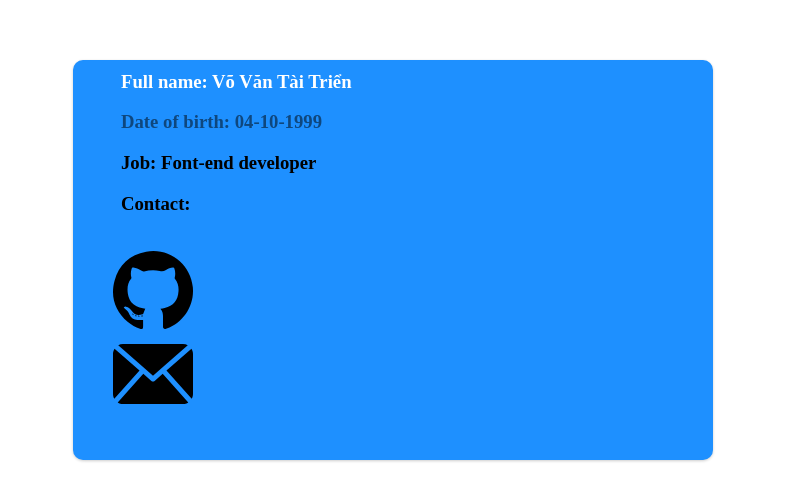
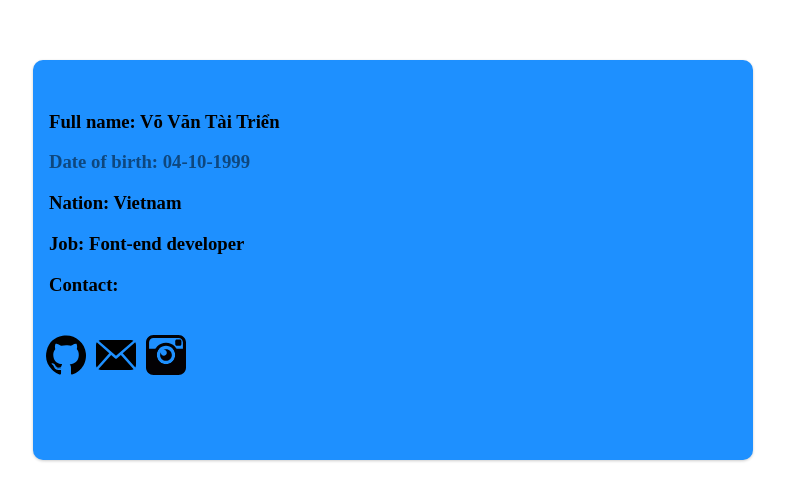
Before and after one commit to TaiTrien/TaiTrien.github.io, a plain HTML site: page index.html in a window 1280 px wide. Shown: the part 140-640 px from the top of the page, without its empty margins (247-1032 px from the left). Drawn offline with Linux system fonts and the light colour scheme.

Commit message:
Update layout

```diff
--- a/index.html
+++ b/index.html
@@ -12,12 +12,16 @@
 
 <body>
     <div class="card">
+        <div class="container">
             <div id="info">
                 <span>
                     <h3 id="fullName">Full name: Võ Văn Tài Triển</h3>
                 </span>
                 <span>
                     <h3 id="dateOfBirth">Date of birth: 04-10-1999</h3>
+                </span>
+                <span>
+                    <h3 id="nation">Nation: Vietnam</h3>
                 </span>
                 <span>
                     <h3 id="tittle">Job: Font-end developer</h3>
@@ -27,15 +31,25 @@
                 </span>
                 <ul id="links">
                     <li>
+                        <a href="https://github.com/TaiTrien" target="_blank">
                             <img id="iconGithub" onmouseover="changeGithubIcon()" onmouseout="backGithubNormal()"
                                 src="./public/images/github-logo.svg">
+                        </a>
                     </li>
                     <li>
+                        <a href="mailto:v.v.t.trien@gmail.com">
                             <img id="iconMail" onmouseover="changeMailIcon()" onmouseout="backMailNormal()"
                                 src="./public/images/mail-black.svg">
+                        </a>
                     </li>
-                <li></li>
+                    <li>
+                        <a href="https://www.instagram.com/chien__chien/" target="_blank">
+                            <img id="iconInsta" onmouseover="changeInstaIcon()" onmouseout="backInstaNormal()"
+                                src="./public/images/insta-before.svg">
+                        </a>
+                    </li>
                 </ul>
+            </div>
         </div>
     </div>
 </body>
--- a/public/style/style.css
+++ b/public/style/style.css
@@ -8,13 +8,13 @@ body
     height: 100vh;
     background:
 }
-#fullName
+.container
 {
-    color: white;
+
 }
 .card
 {
-    width: 50vw;
+    width: 90vh;
     height: 50vh;
     position: relative;
     background-color: dodgerblue;
@@ -28,8 +28,8 @@ body
 #info
 {
    position: absolute;
-   left: 3em;
-   top: -0.5em;
+   left: 1em;
+   top: 2em;
 }
 img
 {
@@ -45,9 +45,11 @@ img
     position: absolute;
     list-style-type: none;
     left: -3em;
+    display: flex;
 }
-#iconGithub, #iconMail
+#iconGithub, #iconMail, #iconInsta
 {
-    width: 5em;
-    height: 5em;
+    width: 5vh;
+    height: 5vh;
+    padding: 5px;
 }
--- a/script.js
+++ b/script.js
@@ -13,3 +13,11 @@ function changeMailIcon() {
 function backMailNormal() {
     document.getElementById('iconMail').src = "./public/images/mail-black.svg"
 }
+
+function changeInstaIcon() {
+    document.getElementById('iconInsta').src = "./public/images/insta-after.svg"
+}
+
+function backInstaNormal() {
+    document.getElementById('iconInsta').src = "./public/images/insta-before.svg"
+}
```
Also changed, not shown: public/images/insta-after.svg (added), public/images/insta-before.svg (added). Lines whose indentation alone changed are shown as unchanged.
